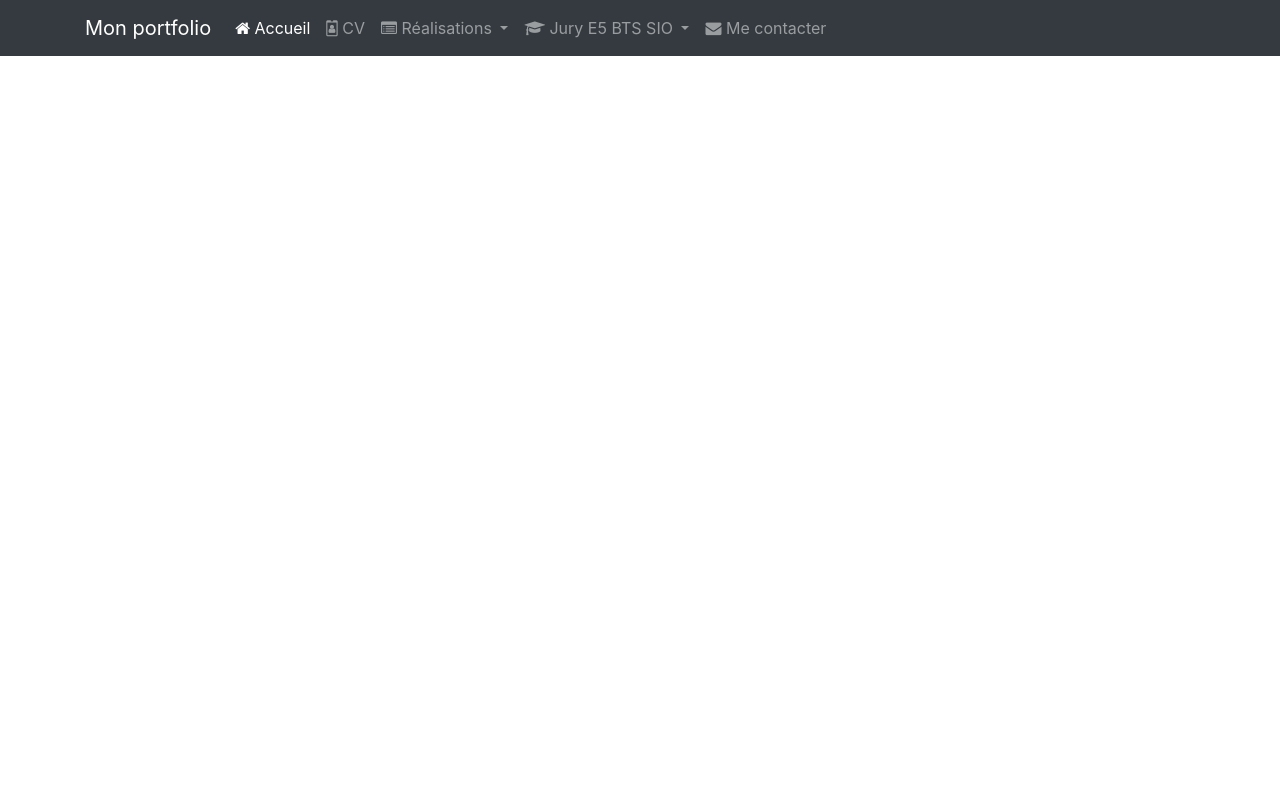
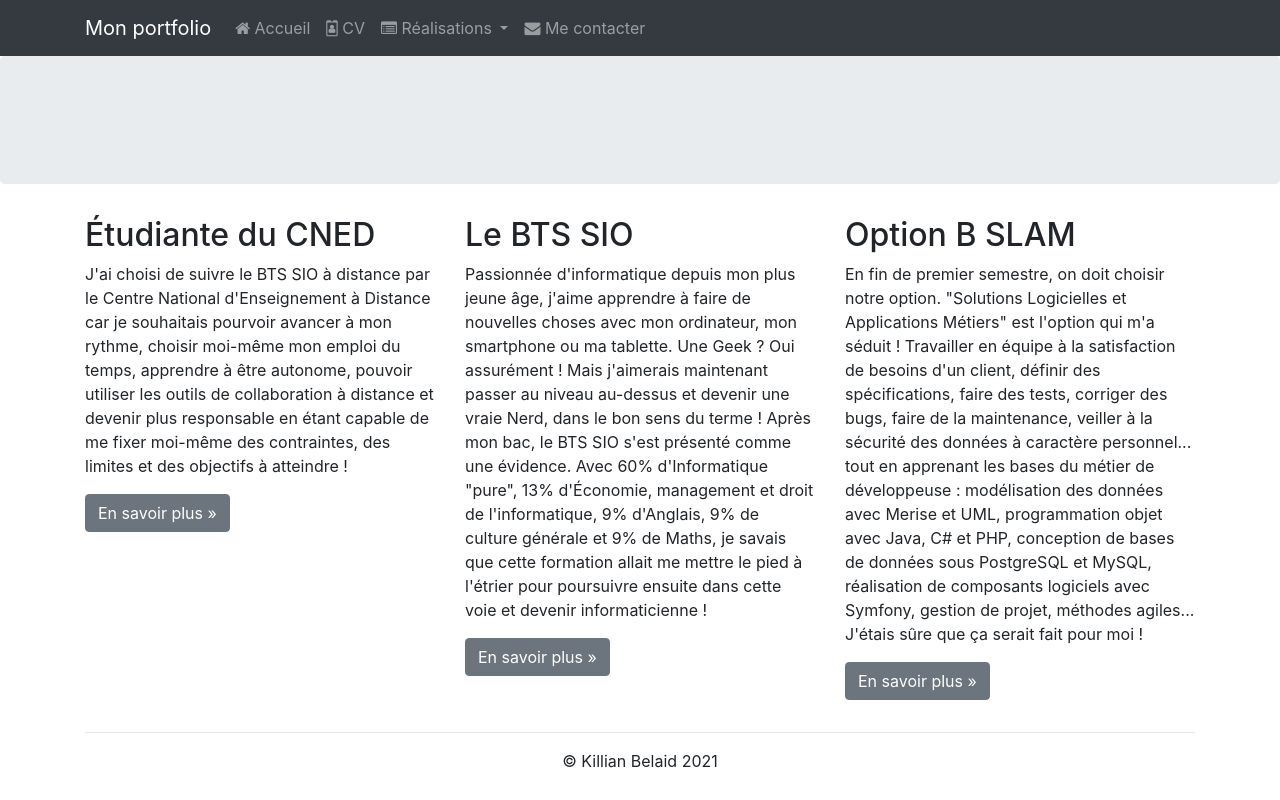
Before and after one commit to Leazyyy/KillianBelaid.github.io, a plain HTML site: page index.html in a window 1280 px wide. Drawn offline with nearby package versions, Linux system fonts and the light colour scheme.

Commit message:
Ajout d'un pied de page fin Task #5 - Ajouter un pied de page

```diff
--- a/index.html
+++ b/index.html
@@ -5,19 +5,27 @@
         <meta charset="utf-8">
         <meta name="viewport" content="width=device-width, initial-scale=1, shrink-to-fit=no">
         <meta name="description" content="Portfolio de Killian Belaid - BTS SIO SLAM">
-        <meta name="author" content="Killian Belaid">
+        <meta name="author" content="Killian Belaid"
 
               <!-- Bootstrap CSS -->
-        <link rel="stylesheet" href="https://cdn.jsdelivr.net/npm/bootstrap@4.6.1/dist/css/bootstrap.min.css" integrity="sha384-zCbKRCUGaJDkqS1kPbPd7TveP5iyJE0EjAuZQTgFLD2ylzuqKfdKlfG/eSrtxUkn" crossorigin="anonymous">
+        <link rel="stylesheet" href="https://stackpath.bootstrapcdn.com/bootstrap/4.4.1/css/bootstrap.min.css" integrity="sha384-Vkoo8x4CGsO3+Hhxv8T/Q5PaXtkKtu6ug5TOeNV6gBiFeWPGFN9MuhOf23Q9Ifjh" crossorigin="anonymous">
 
-        <title>Portfolio de Killian Belaid (BTS SIO 2022)</title>
-        <link rel="icon" href="favicon.ico">
+        <title>Portfolio de Mathis Feldeisen (BTS SIO 2022)</title>
+
         <link href="https://maxcdn.bootstrapcdn.com/font-awesome/4.7.0/css/font-awesome.min.css"
               rel="stylesheet">
 
 
     </head>
+    <link rel="icon" href="favicon.ico">
     <body>
+        <h1>Mon parcours scolaire et professionnel</h1>
+
+        <!-- Optional JavaScript -->
+        <!-- jQuery first, then Popper.js, then Bootstrap JS -->
+        <script src="https://code.jquery.com/jquery-3.4.1.slim.min.js" integrity="sha384-J6qa4849blE2+poT4WnyKhv5vZF5SrPo0iEjwBvKU7imGFAV0wwj1yYfoRSJoZ+n" crossorigin="anonymous"></script>
+        <script src="https://cdn.jsdelivr.net/npm/popper.js@1.16.0/dist/umd/popper.min.js" integrity="sha384-Q6E9RHvbIyZFJoft+2mJbHaEWldlvI9IOYy5n3zV9zzTtmI3UksdQRVvoxMfooAo" crossorigin="anonymous"></script>
+        <script src="https://stackpath.bootstrapcdn.com/bootstrap/4.4.1/js/bootstrap.min.js" integrity="sha384-wfSDF2E50Y2D1uUdj0O3uMBJnjuUD4Ih7YwaYd1iqfktj0Uod8GCExl3Og8ifwB6" crossorigin="anonymous"></script>
         <nav class="navbar navbar-dark bg-dark fixed-top navbar-expand-md">
             <div class="container">
                 <button type="button" class="navbar-toggler" data-toggle="collapse"
@@ -26,12 +34,12 @@
                 </button>
                 <a class="navbar-brand" href="#">Mon portfolio</a>
                 <div id="navbar" class="navbar-collapse collapse">
-                    <ul class="nav navbar-nav">
+                    <ul class="nav navbar-nav
                         <li class="active nav-item">
                         <a href="index.html" class="nav-link">
                             <span class="fa fa-home"></span> Accueil
                         </a>
-                        </li>
+                        </li
 
                         <li class="nav-item">
                             <a href="cv.html" class="nav-link">
@@ -66,64 +74,72 @@
                                 </li>
                             </ul>
                         </li>
-                        <li class="dropdown nav-item">
-                            <a href="#" class="dropdown-toggle nav-link"
-                               data-toggle="dropdown" role="button">
-                                <span class="fa fa-graduation-cap"></span>
-                                Jury E5 BTS SIO
-                                <span class="caret"></span>
-                            </a>
-                            <ul class="dropdown-menu" role="menu">
-                                <li class="dropdown-header dropdown-item" role="presentation">
-                                    Documentations contexte</li>
-                                <li role="presentation" class="dropdown-item">
-                                    <a role="menuitem" href="#">Présentation</a></li>
-                                <li role="presentation" class="dropdown-item">
-                                    <a role="menuitem" href="#">Application</a></li>
-                                <li role="presentation" class="dropdown-item">
-                                    <a role="menuitem" href="#">Missions à réaliser</a></li>
-                                <li role="presentation" class="dropdown-item">
-                                    <a role="menuitem" href="#">Annexes</a></li>
-                                <li role="presentation" class="dropdown-divider"></li>
-                                <li role="presentation" class="dropdown-header dropdown-item">
-                                    Fiches d'examen</li>
-                                <li role="presentation" class="dropdown-item">
-                                    <a role="menuitem" href="#">Situation professionnelle n°1</a></li>
-                                <li role="presentation" class="dropdown-item">
-                                    <a role="menuitem" href="#">Situation professionnelle n°2</a></li>
-                                <li role="presentation" class="dropdown-divider"></li>
-                                <li role="presentation" class="dropdown-header dropdown-item">
-                                    Démonstrations</li>
-                                <li role="presentation" class="dropdown-item">
-                                    <a role="menuitem" href="#">Démo SP n°1</a></li>
-                                <li role="presentation" class="dropdown-item">
-                                    <a role="menuitem" href="#">Démo SP n°2</a></li>
-                                <li role="presentation" class="dropdown-divider"></li>
-                                <li role="presentation" class="dropdown-header dropdown-item">
-                                    Codes sources</li>
-                                <li role="presentation" class="dropdown-item">
-                                    <a role="menuitem" href="#">Sources SP n°1</a></li>
-                                <li role="presentation" class="dropdown-item">
-                                    <a role="menuitem" href="#">Sources SP n°2</a></li>
-                            </ul>
-                        </li>
                         <li class="nav-item">
                             <a href="#" class="nav-link"><span class="fa fa-envelope"></span>
                                 Me contacter
                             </a>
                         </li>
-
-                        <!-- Optional JavaScript; choose one of the two! -->
-
-                        <!-- Option 1: jQuery and Bootstrap Bundle (includes Popper) -->
-                        <script src="https://cdn.jsdelivr.net/npm/jquery@3.5.1/dist/jquery.slim.min.js" integrity="sha384-DfXdz2htPH0lsSSs5nCTpuj/zy4C+OGpamoFVy38MVBnE+IbbVYUew+OrCXaRkfj" crossorigin="anonymous"></script>
-                        <script src="https://cdn.jsdelivr.net/npm/bootstrap@4.6.1/dist/js/bootstrap.bundle.min.js" integrity="sha384-fQybjgWLrvvRgtW6bFlB7jaZrFsaBXjsOMm/tB9LTS58ONXgqbR9W8oWht/amnpF" crossorigin="anonymous"></script>
-
-                        <!-- Option 2: Separate Popper and Bootstrap JS -->
-                        <!--
-                        <script src="https://cdn.jsdelivr.net/npm/jquery@3.5.1/dist/jquery.slim.min.js" integrity="sha384-DfXdz2htPH0lsSSs5nCTpuj/zy4C+OGpamoFVy38MVBnE+IbbVYUew+OrCXaRkfj" crossorigin="anonymous"></script>
-                        <script src="https://cdn.jsdelivr.net/npm/popper.js@1.16.1/dist/umd/popper.min.js" integrity="sha384-9/reFTGAW83EW2RDu2S0VKaIzap3H66lZH81PoYlFhbGU+6BZp6G7niu735Sk7lN" crossorigin="anonymous"></script>
-                        <script src="https://cdn.jsdelivr.net/npm/bootstrap@4.6.1/dist/js/bootstrap.min.js" integrity="sha384-VHvPCCyXqtD5DqJeNxl2dtTyhF78xXNXdkwX1CZeRusQfRKp+tA7hAShOK/B/fQ2" crossorigin="anonymous"></script>
-                        -->
+                    </ul>
+                </div>
+            </div>
+        </nav>
+        <div class="jumbotron"></div> <!-- Emplacement pour le contenu principal de la page -->
+        <footer>
+            <div class="container">
+                <div class="row">
+                    <div class="col-lg-4">
+                        <h2>Étudiante du CNED</h2>
+                        <p>J'ai choisi de suivre le BTS SIO à distance par le Centre National
+                            d'Enseignement à Distance car je souhaitais pourvoir avancer à mon rythme,
+                            choisir moi-même mon emploi du temps, apprendre à être autonome, pouvoir
+                            utiliser les outils de collaboration à distance et devenir plus responsable en
+                            étant capable de me fixer moi-même des contraintes, des limites et des
+                            objectifs à atteindre !
+                        </p>
+                        <p><a class="btn btn-secondary" href="http://www.cned.fr" target="_blank"
+                              role="button">En savoir plus »</a>
+                        </p>
+                    </div>
+                    <div class="col-lg-4">
+                        <h2>Le BTS SIO</h2>
+                        <p>Passionnée d'informatique depuis mon plus jeune âge, j'aime apprendre à faire
+                            de nouvelles choses avec mon ordinateur, mon smartphone ou ma tablette. Une
+                            Geek ? Oui assurément ! Mais j'aimerais maintenant passer au niveau au-dessus
+                            et devenir une vraie Nerd, dans le bon sens du terme ! Après mon bac, le BTS
+                            SIO s'est présenté comme une évidence. Avec 60% d'Informatique "pure", 13%
+                            d'Économie, management et droit de l'informatique, 9% d'Anglais, 9% de culture
+                            générale et 9% de Maths, je savais que cette formation allait me mettre le
+                            pied à l'étrier pour poursuivre ensuite dans cette voie et devenir
+                            informaticienne !
+                        </p>
+                        <p><a class="btn btn-secondary" href="https://fr.wikipedia.org/wiki/Brevet_de_tec
+                              hnicien_supérieur_-_Services_informatiques_aux_organisations"
+                              target="_blank" role="button">En savoir plus »</a>
+                        </p>
+                    </div>
+                    <div class="col-lg-4">
+                        <h2>Option B SLAM</h2>
+                        <p>En fin de premier semestre, on doit choisir notre option. "Solutions
+                            Logicielles et Applications Métiers" est l'option qui m'a séduit&nbsp;!
+                            Travailler en équipe à la satisfaction de besoins d'un client, définir des
+                            spécifications, faire des tests, corriger des bugs, faire de la maintenance,
+                            veiller à la sécurité des données à caractère personnel... tout en apprenant
+                            les bases du métier de développeuse : modélisation des données
+                            avec Merise et UML, programmation objet avec Java, C# et PHP, conception
+                            de bases de données sous PostgreSQL et MySQL, réalisation de
+                            composants logiciels avec Symfony, gestion de projet, méthodes agiles...
+                            J'étais sûre que ça serait fait pour moi !
+                        </p>
+                        <p><a class="btn btn-secondary" href="https://www.onisep.fr/Ressources/Univers-Fo
+                              rmation/Formations/Post-bac/bts-services-informatiques-aux-organisations-op
+                              tion-b-solutions-logicielles-et-applications-metiers" target="_blank"
+                              role="button">En savoir plus »</a>
+                        </p>
+                    </div>
+                </div>
+                <hr>
+                <p class="text-center" id="copyright">© Killian Belaid 2021</p>
+            </div>
+        </footer>
     </body>
 </html>
```
Lines whose indentation alone changed are shown as unchanged.
